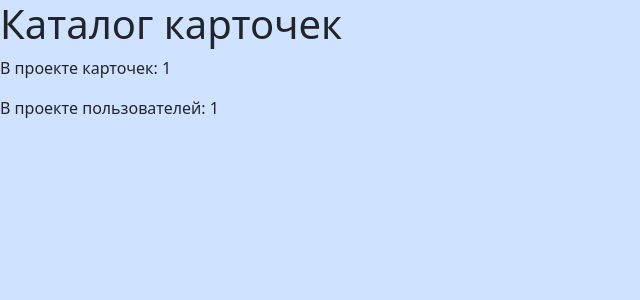
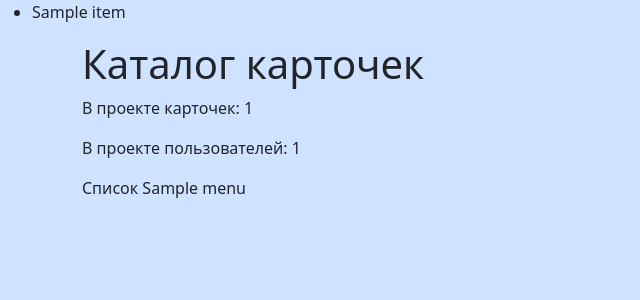
Before and after one commit to Demek07/django_331, a Python web app: template cards/templates/cards/catalog.html in a window 1280 px wide. Shown: the top 300 px of the page, without its empty margins (0-640 px from the left). Run offline with Jinja, Linux system fonts and the light colour scheme; the template is opened without the code that fills it: most values are stand-ins (such as "Sample title", 1, 10 or a date in 2020).

Commit message:
lesson_49: первый цикл в шаблоне

```diff
--- a/cards/templates/cards/catalog.html
+++ b/cards/templates/cards/catalog.html
@@ -6,10 +6,24 @@
     <title>Каталог</title>
     <link href="https://cdn.jsdelivr.net/npm/bootstrap@5.3.3/dist/css/bootstrap.min.css" rel="stylesheet" integrity="sha384-QWTKZyjpPEjISv5WaRU9OFeRpok6YctnYmDr5pNlyT2bRjXh0JMhjY6hW+ALEwIH" crossorigin="anonymous">
   </head>
+<!--  Добавим семантики. Header, Main, Footer-->
+  <header>
+<!-- Цикл шаблона Django, обходим menu и формируем элементы списка в nav-->
+    <nav>
+        <ul>
+            {% for item in menu %}
+            <li>{{ item }}</li>
+            {% endfor %}
+        </ul>
+    </nav>
+  </header>
   <body class="bg-primary-subtle">
+  <div class="container mt-1">
     <h1>Каталог карточек</h1>
 <p>В проекте карточек: {{cards_count}}</p>
 <p>В проекте пользователей: {{users_count}}</p>
+<p>Список {{menu}}</p>
+   </div>
     <script src="https://cdn.jsdelivr.net/npm/bootstrap@5.3.3/dist/js/bootstrap.bundle.min.js" integrity="sha384-YvpcrYf0tY3lHB60NNkmXc5s9fDVZLESaAA55NDzOxhy9GkcIdslK1eN7N6jIeHz" crossorigin="anonymous"></script>
   </body>
 </html>
```
Also changed, not shown: readme.md.
